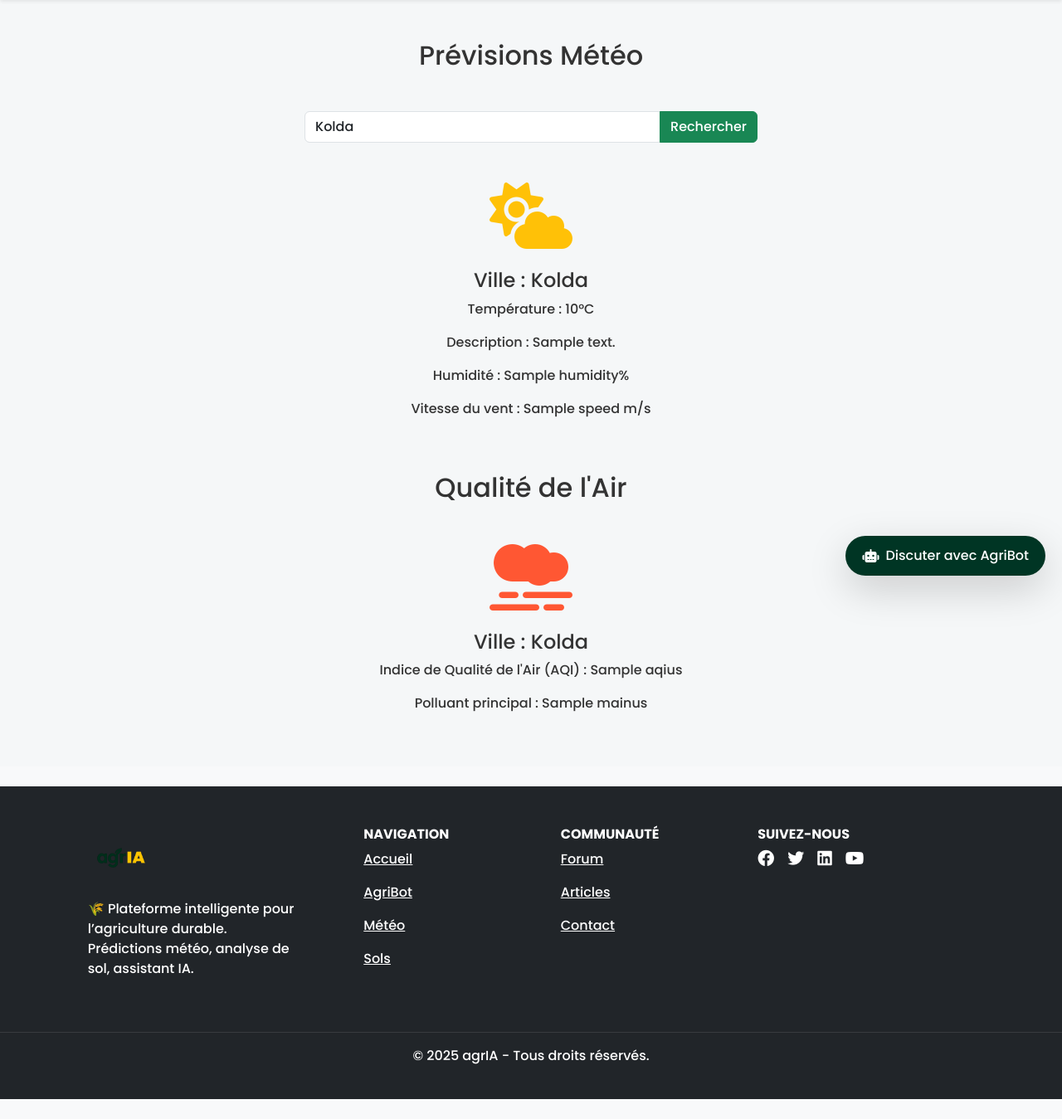
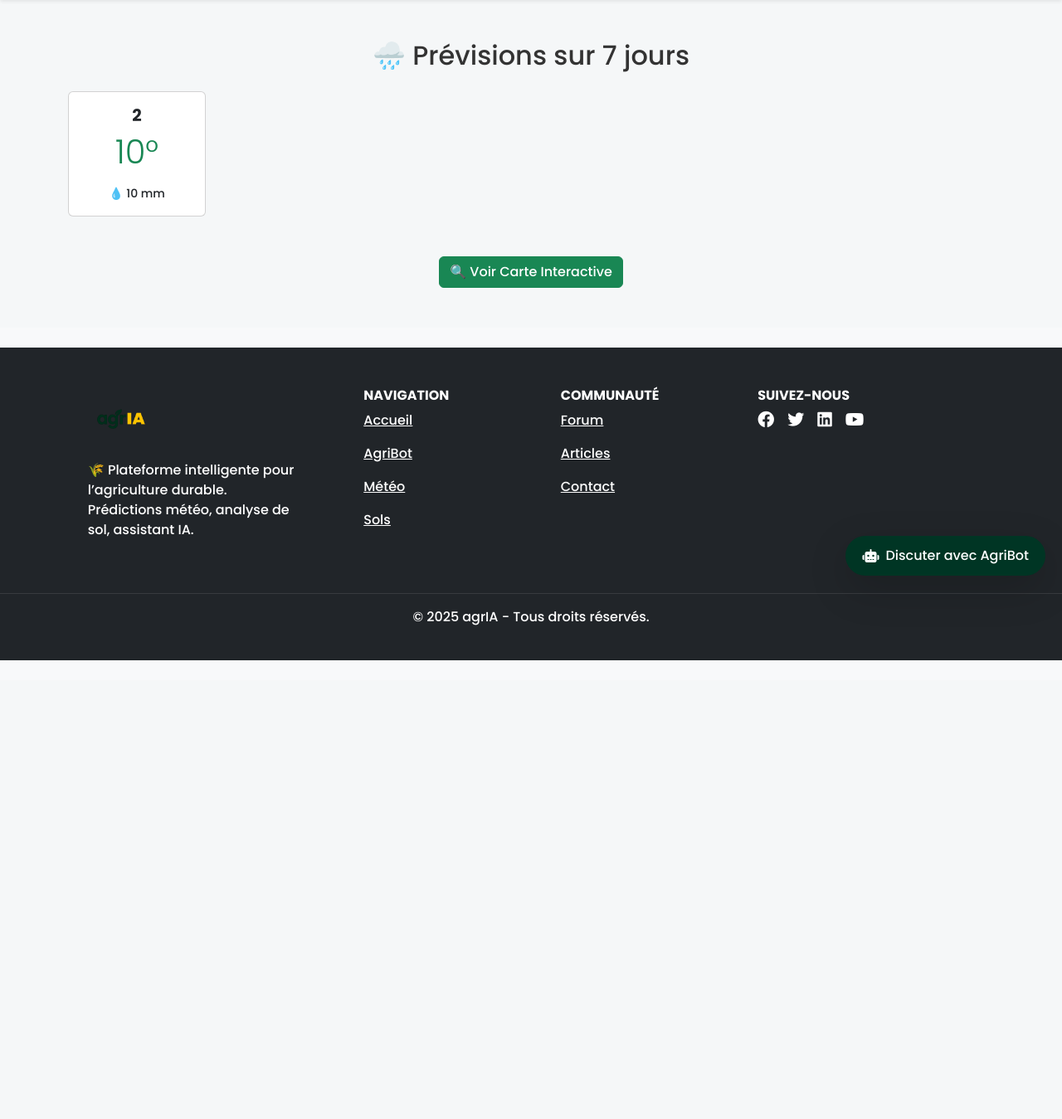
Before and after one commit to ibraaheem314/agriculture-platform, a Flask app: page /weather in a window 1280 px wide. Shown: the part 86-1435 px from the top of the page at 83% size. After the commit the page ends 882 px from the top, so only its background shows below. Run offline with Flask 3, Linux system fonts and the light colour scheme; a database or web service that is not in the repository returns one stand-in record (values such as "Sample title"); data that the repository does not hold is empty.

Commit message:
Update pages

```diff
--- a/app/routes.py
+++ b/app/routes.py
@@ -61,10 +61,9 @@ articles = [
     # Ajoute plus d'articles ici si besoin
 ]
 
-@main.route("/", methods=["GET", "POST"])
+@main.route("/")
 def home():
     return render_template("index.html")
-
 
 @main.route("/about")
 def about():
@@ -209,41 +208,127 @@ def agribot():
     return render_template("agribot.html")
 
 
-@main.route("/weather", methods=["GET", "POST"])
+# routes.py
+
+main = Blueprint('main', __name__)
+
+# Clés API depuis ton .env
+OPENWEATHER_API_KEY = os.getenv('OPENWEATHER_API_KEY')
+AIRVISUAL_API_KEY = os.getenv('AIRVISUAL_API_KEY')
+
+# =========================
+# Page météo avec carte interactive
+# =========================
+
+@main.route("/weather-map")
+def weather_map():
+    return render_template("weather_map.html")
+
+
+# =========================
+# API - Météo en temps réel (OpenWeather)
+# =========================
+
+@main.route("/api/weather")
+def api_weather():
+    lat = request.args.get('lat')
+    lon = request.args.get('lon')
+
+    if not lat or not lon:
+        return jsonify({"error": "Latitude et longitude requises"}), 400
+
+    url = f"https://api.openweathermap.org/data/2.5/weather?lat={lat}&lon={lon}&appid={OPENWEATHER_API_KEY}&units=metric&lang=fr"
+    try:
+        r = requests.get(url)
+        r.raise_for_status()
+        data = r.json()
+
+        weather_info = {
+            "temperature": round(data["main"]["temp"]),
+            "description": data["weather"][0]["description"].capitalize(),
+            "humidity": data["main"]["humidity"],
+            "pressure": data["main"]["pressure"]
+        }
+        return jsonify(weather_info)
+
+    except requests.RequestException as e:
+        return jsonify({"error": "Erreur lors de l'accès à l'API météo"}), 500
+
+
+# =========================
+# API - Qualité de l'air en temps réel (AirVisual)
+# =========================
+
+@main.route("/api/airquality")
+def api_air_quality():
+    lat = request.args.get('lat')
+    lon = request.args.get('lon')
+
+    if not lat or not lon:
+        return jsonify({"error": "Latitude et longitude requises"}), 400
+
+    url = f"https://api.airvisual.com/v2/nearest_city?lat={lat}&lon={lon}&key={AIRVISUAL_API_KEY}"
+    try:
+        r = requests.get(url)
+        r.raise_for_status()
+        data = r.json()
+
+        aqi = data["data"]["current"]["pollution"]["aqius"]
+        return jsonify({"aqi": aqi})
+
+    except requests.RequestException as e:
+        return jsonify({"error": "Erreur lors de l'accès à l'API qualité de l'air"}), 500
+
+
+# =========================
+# Ancienne page météo basique (Open-Meteo)
+# =========================
+
+@main.route("/weather")
 def weather():
-    city = request.form.get("city", "Kolda") if request.method == "POST" else "Kolda"
-    geo_url = f"http://api.openweathermap.org/geo/1.0/direct?q={city}&limit=1&appid={OPENWEATHER_API_KEY}"
-    geo_resp = requests.get(geo_url)
+    latitude = 48.8566  # Paris par défaut
+    longitude = 2.3522
 
-    if geo_resp.ok and geo_resp.json():
-        loc = geo_resp.json()[0]
-        lat, lon = loc["lat"], loc["lon"]
+    url = (
+        f"https://api.open-meteo.com/v1/forecast?"
+        f"latitude={latitude}&longitude={longitude}"
+        f"&daily=temperature_2m_max,temperature_2m_min,precipitation_sum"
+        f"&current_weather=true&timezone=Europe%2FParis"
+    )
 
-        # Météo
-        w_url = f"http://api.openweathermap.org/data/2.5/weather?lat={lat}&lon={lon}&appid={OPENWEATHER_API_KEY}&units=metric"
-        w = requests.get(w_url).json()
+    try:
+        response = requests.get(url)
+        response.raise_for_status()
+        data = response.json()
 
-        # Pollution
-        p_url = f"https://api.airvisual.com/v2/nearest_city?lat={lat}&lon={lon}&key={AIRVISUAL_API_KEY}"
-        p = requests.get(p_url).json()
+        current_weather = data.get("current_weather", {})
+        daily = data.get("daily", {})
 
         weather_data = {
-            "temperature": f"{w['main']['temp']}°C",
-            "description": w["weather"][0]["description"],
-            "humidity": f"{w['main']['humidity']}%",
-            "wind_speed": f"{w['wind']['speed']} m/s",
-            "city": city
+            "location": "Paris, France",
+            "temperature": current_weather.get("temperature"),
+            "condition": current_weather.get("weathercode"),
+            "humidity": None,  # Non fourni par Open-Meteo
+            "wind": current_weather.get("windspeed"),
+            "feels_like": None,  # Non fourni
+            "alert": None,  # Non fourni
+            "updated": datetime.utcnow().strftime("%Y-%m-%d %H:%M:%S")
         }
-        pollution_data = {
-            "aqi": p["data"]["current"]["pollution"]["aqius"],
-            "quality": p["data"]["current"]["pollution"]["mainus"],
-            "city": city
-        }
-    else:
-        weather_data = {"error": "Ville inconnue."}
-        pollution_data = {"error": "Ville inconnue."}
 
-    return render_template("weather.html", weather_data=weather_data, pollution_data=pollution_data, default_city=city)
+        forecast_data = []
+        for i in range(len(daily.get("time", []))):
+            forecast_data.append({
+                "day": daily["time"][i],
+                "temperature": daily["temperature_2m_max"][i],
+                "rainfall": daily["precipitation_sum"][i]
+            })
+
+        return render_template("weather.html", weather=weather_data, forecast=forecast_data)
+
+    except requests.RequestException as e:
+        return render_template("weather.html", weather={}, forecast=[])
+
+
 
 
 @main.route("/soils", methods=["GET", "POST"], endpoint="soils")
--- a/app/static/css/styles.css
+++ b/app/static/css/styles.css
@@ -278,3 +278,9 @@ body.dark-mode textarea {
     transform: translateY(0);
   }
 }
+
+#map .leaflet-control-attribution {
+  background-color: rgba(255, 255, 255, 0.7);
+  font-size: 12px;
+  padding: 5px;
+}
--- a/app/templates/weather.html
+++ b/app/templates/weather.html
@@ -1,53 +1,29 @@
 <!-- File: templates/weather.html -->
 {% extends "base.html" %}
 
-{% block title %}Prévisions Météo - AgriHelper{% endblock %}
+{% block title %}☔️ Prévisions Météo - AgriHelper{% endblock %}
 
 {% block content %}
-<div class="container py-5">
-    <h2 class="text-center mb-5">Prévisions Météo</h2>
+<section class="py-5">
+  <div class="container">
+    <h2 class="text-center mb-4" style="color: var(--primary-color);">🌧️ Prévisions sur 7 jours</h2>
 
-    <!-- Formulaire pour saisir la localisation -->
-    <div class="row justify-content-center mb-5">
-        <div class="col-md-6 text-center">
-            <form method="POST" action="/weather">
-                <div class="input-group">
-                    <input type="text" name="city" class="form-control" placeholder="Entrez votre ville" value="{{ default_city }}">
-                    <button type="submit" class="btn btn-success">Rechercher</button>
-                </div>
-            </form>
+    <div class="row g-4">
+      {% for day in forecast %}
+      <div class="col-6 col-md-4 col-lg-2">
+        <div class="card text-center p-3 solution-card">
+          <h5 class="fw-bold">{{ day.day }}</h5>
+          <p class="display-6 text-success">{{ day.temperature }}°</p>
+          <small>💧 {{ day.rainfall }} mm</small>
         </div>
+      </div>
+      {% endfor %}
     </div>
 
-    <!-- Affichage des prévisions météo -->
-    {% if weather_data.get("error") %}
-        <p class="text-danger text-center">{{ weather_data.error }}</p>
-    {% else %}
-        <div class="row mb-5">
-            <div class="col-md-6 offset-md-3 text-center">
-                <i class="fas fa-cloud-sun fa-5x mb-4" style="color: #FFC107;"></i>
-                <h4>Ville : {{ weather_data.city }}</h4>
-                <p>Température : {{ weather_data.temperature }}</p>
-                <p>Description : {{ weather_data.description }}</p>
-                <p>Humidité : {{ weather_data.humidity }}</p>
-                <p>Vitesse du vent : {{ weather_data.wind_speed }}</p>
-            </div>
-        </div>
-    {% endif %}
+    <div class="text-center mt-5">
+      <a href="{{ url_for('main.weather_map') }}" class="btn btn-success">🔍 Voir Carte Interactive</a>
+    </div>
 
-    <!-- Affichage des données de pollution -->
-    <h2 class="text-center mb-5">Qualité de l'Air</h2>
-    {% if pollution_data.get("error") %}
-        <p class="text-danger text-center">{{ pollution_data.error }}</p>
-    {% else %}
-        <div class="row">
-            <div class="col-md-6 offset-md-3 text-center">
-                <i class="fas fa-smog fa-5x mb-4" style="color: #FF5733;"></i>
-                <h4>Ville : {{ pollution_data.city }}</h4>
-                <p>Indice de Qualité de l'Air (AQI) : {{ pollution_data.aqi }}</p>
-                <p>Polluant principal : {{ pollution_data.quality }}</p>
-            </div>
-        </div>
-    {% endif %}
-</div>
+  </div>
+</section>
 {% endblock %}
```
Also changed, not shown: app/templates/weather_map.html (added, +66 -0 lines).
